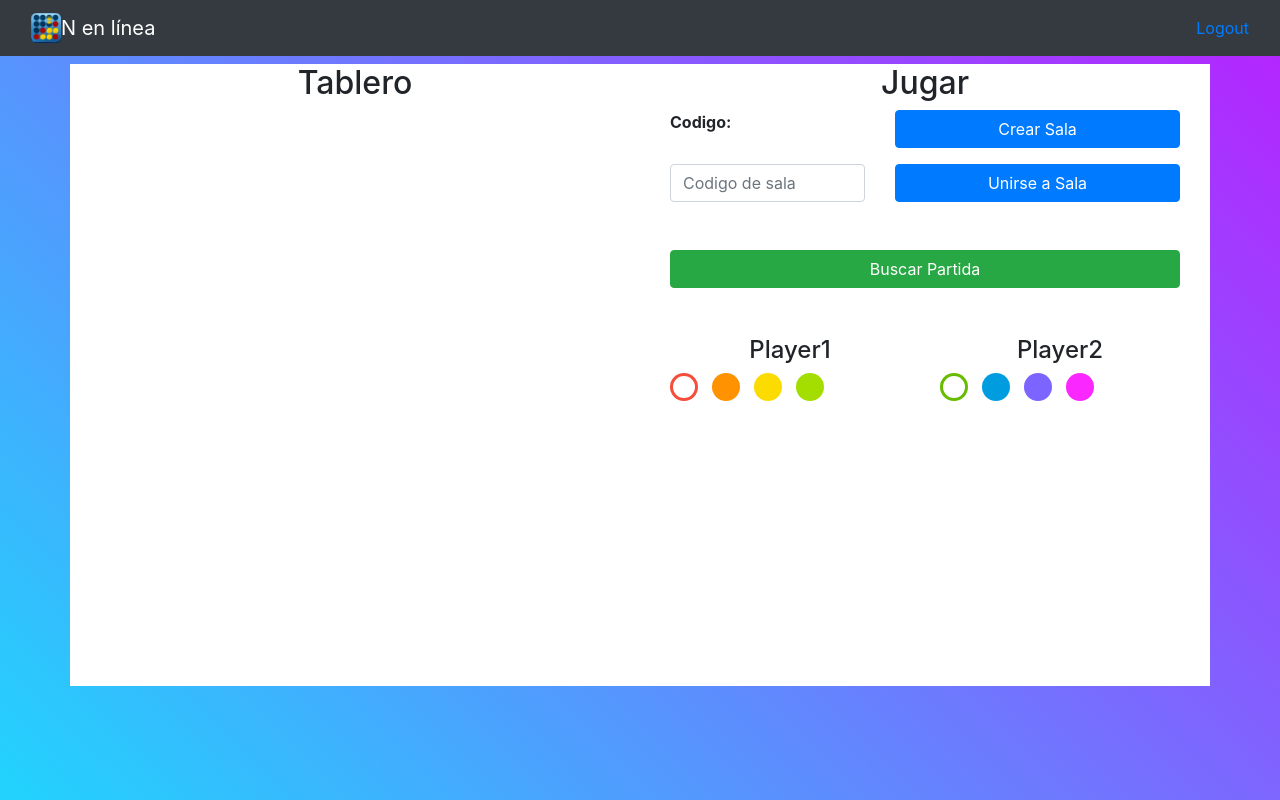
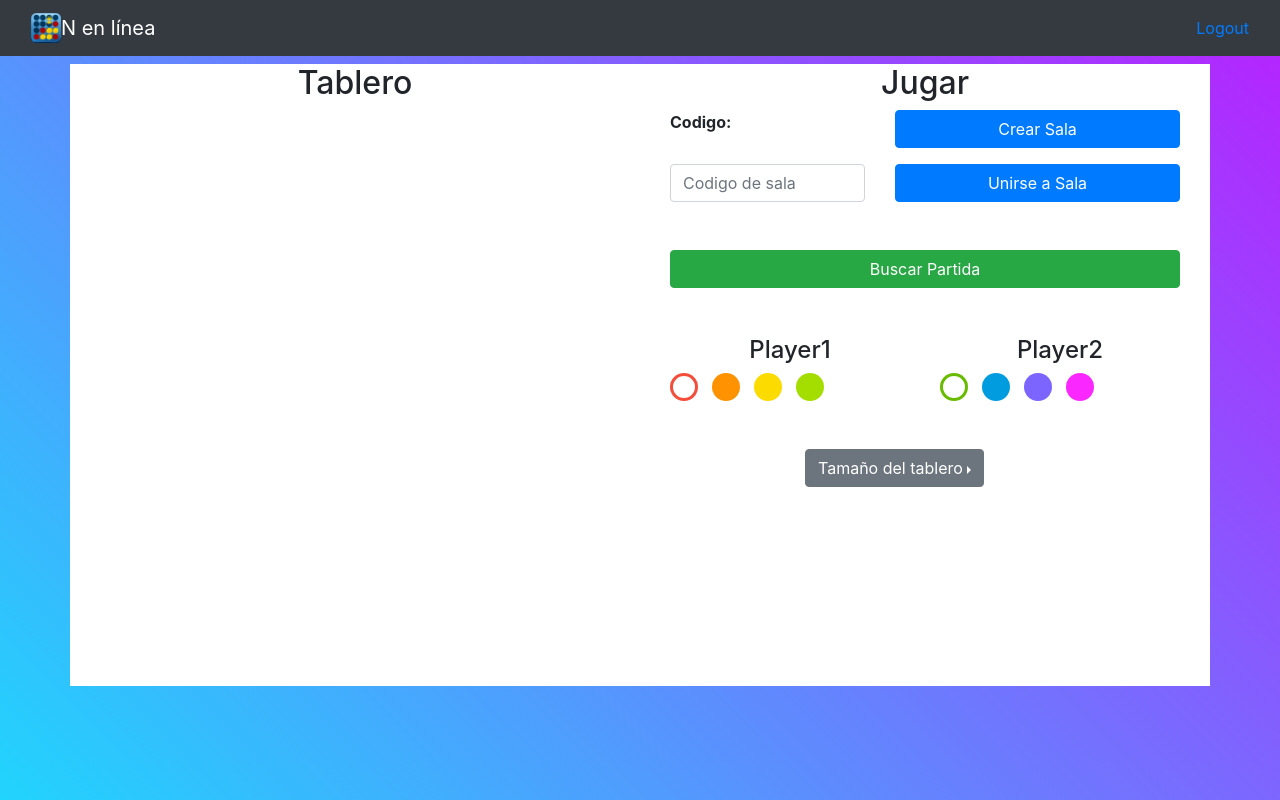
Before and after one commit to laen03/4-en-linea-frontend, a React (Create React App) app: page /dashboard/play in a window 1280 px wide. Built offline with nearby package versions, Linux system fonts and the light colour scheme.

Commit message:
Seleccionar tamaño del tablero

```diff
--- a/package.json
+++ b/package.json
@@ -30,6 +30,7 @@
     "react-scripts": "4.0.3",
     "react-stopwatch": "^2.0.4",
     "react-toastify": "^7.0.3",
+    "reactstrap": "^8.9.0",
     "redux": "^4.0.5",
     "redux-thunk": "^2.3.0",
     "simple-react-validator": "^1.6.0",
--- a/src/views/Dashboard/Dashboard.tsx
+++ b/src/views/Dashboard/Dashboard.tsx
@@ -4,6 +4,8 @@ import { getAuthUser, getHistory } from '../../services'
 
 import style from './Dashboard.module.css';
 import defaultProfilePic from './defaultPic.jpg';
+
+
 
 import DataTable from 'react-data-table-component';
 import 'bootstrap/dist/css/bootstrap.min.css';
@@ -23,6 +25,7 @@ const paginationOptions = {
   selectAllRowsItemText: 'Todos'
 }
 
+
 export class Dashboard extends Component {
 
   public state: any;
@@ -32,6 +35,7 @@ export class Dashboard extends Component {
     super(props);
     this.state = { user: getAuthUser(), historyTable: [] };
   }
+
 
   private getHistory(){
     getHistory({size:20,page_number:0, id_user_account: this.state.user.data.id}).then( result =>{
@@ -75,7 +79,7 @@ export class Dashboard extends Component {
 
         <div className='row mt-4'>
           <div className='col-6'>
-            <NavLink to='dashboard/play'>
+          <NavLink to='dashboard/play'>
               <button type="button" className={`btn btn-block ${style.createRoom}`}>
                 Jugar en línea
               </button>
--- a/src/views/GameRoom/GameRoom.tsx
+++ b/src/views/GameRoom/GameRoom.tsx
@@ -7,6 +7,7 @@ import { getAuthUser } from '../../services'
 import config from '../../envConfig';
 import style from './GameRoom.module.css';
 import ReactLoading from 'react-loading';
+import {Dropdown, DropdownItem, DropdownMenu, DropdownToggle} from 'reactstrap'
 const io = require('socket.io-client');
 
 enum RoomState {
@@ -30,7 +31,9 @@ export class GameRoom extends Component {
       player2: {},
       colorPlayer1: '#F44E3B',
       colorPlayer2: '#68BC00',
-      seg:''
+      seg:'',
+      dropdown: false, //para el select del tamaño del tablero,
+      selectedBoardSize: 8
     };
 
     this.board = []
@@ -50,7 +53,7 @@ export class GameRoom extends Component {
 
   createGameRoom() {
     this.state.socket.emit("createGameRoom", {
-      boardSize: 8,
+      boardSize: this.state.selectedBoardSize,
       playerInfo: {
         id: this.state.user.data.id,
         username: this.state.user.data.username,
@@ -88,7 +91,7 @@ export class GameRoom extends Component {
   searchGameRoom() {
     console.log(this.state.user)
     this.state.socket.emit("searchGame", {
-      boardSize: 8,
+      boardSize: this.state.selectedBoardSize,
       playerInfo: {
         id: this.state.user.data.id,
         username: this.state.user.data.username,
@@ -102,6 +105,14 @@ export class GameRoom extends Component {
       }
     });
   }
+
+  private openCloseDropdown=()=>{
+    this.setState({dropdown:!this.state.dropdown});
+}
+
+  sendBoardSize(size: number) {
+    this.setState({selectedBoardSize: size});
+}
 
   render() {
     return (
@@ -177,6 +188,23 @@ export class GameRoom extends Component {
                   />
                 </div>
               </div>
+              <div className='row mt-5'>
+                <div className='col-3'></div>
+                <div className='col-6'>
+                  <Dropdown isOpen={this.state.dropdown} toggle={this.openCloseDropdown} direction='right'>
+                    <DropdownToggle caret>
+                      Tamaño del tablero
+                    </DropdownToggle>
+
+                    <DropdownMenu>
+                    <DropdownItem header>Elige el tamaño</DropdownItem>
+                        <DropdownItem onClick={()=>this.sendBoardSize(6)}>6x6</DropdownItem>
+                        <DropdownItem>8x8</DropdownItem>
+                        <DropdownItem>10x10</DropdownItem>
+                    </DropdownMenu>
+              </Dropdown>
+                </div>
+              </div>
             </div>
           </div>
         </div>
```
Also changed, not shown: 1 other file (tests, documents, lock files or other folders).
